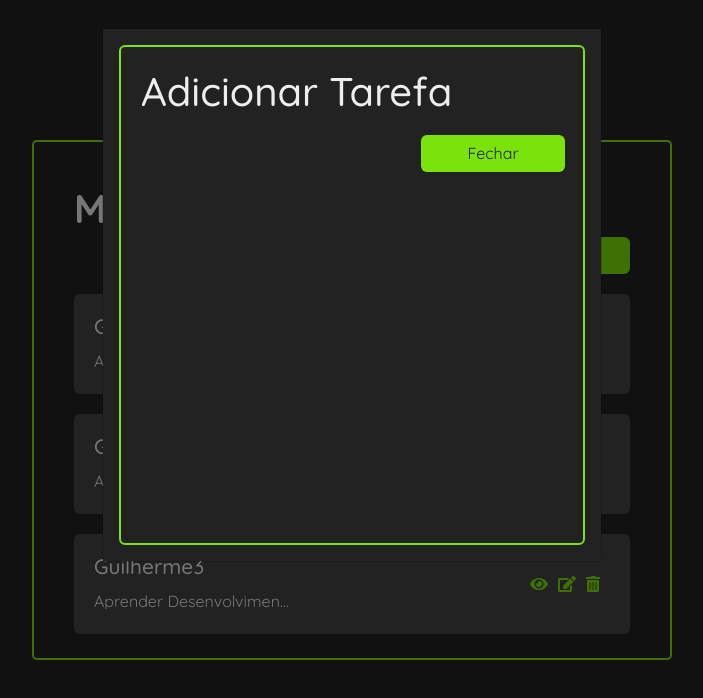
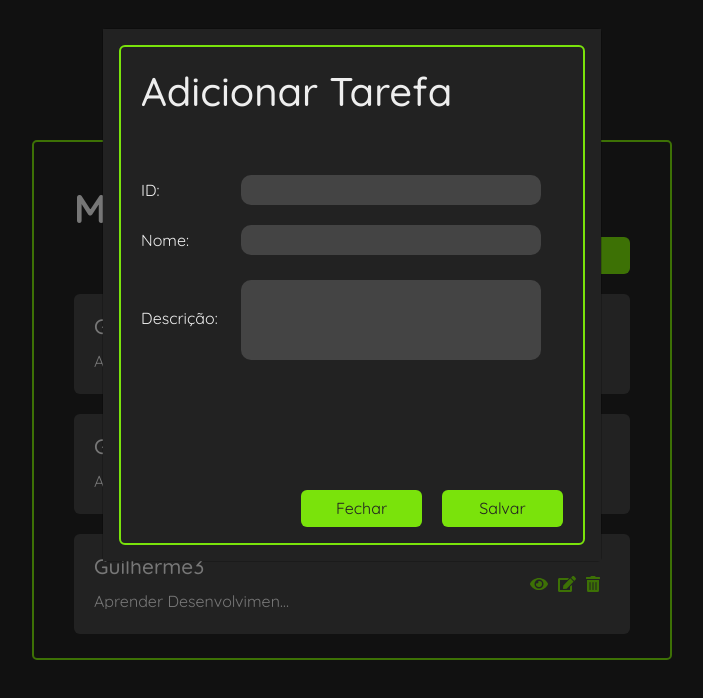
Before and after one commit to GuilhermeOlavoLaux/Projeto-Tasks, a React (Create React App) app: page / in a window 1280 px wide. Both pictures are taken after a click on the button "Adicionar". Shown: the top 698 px of the page, without its empty margins (288-991 px from the left). Built offline with nearby package versions, Linux system fonts and the light colour scheme.

Commit message:
adiciona css da modal de adicionar task

```diff
--- a/src/Components/AddTaskModal.js
+++ b/src/Components/AddTaskModal.js
@@ -21,7 +21,27 @@ export default function AddTask(props) {
         <Modal.Body className='add-task-modal'>
           <div className='add-task-container'>
             <h1>Adicionar Tarefa</h1>
-            <Button onClick={handleClose}>Fechar</Button>
+
+
+            <div className='id-input-container'>
+              <p>ID:</p>
+              <input></input>
+            </div>
+
+            <div className='name-input-container'>
+              <p>Nome:</p>
+              <input></input>
+            </div>
+
+            <div className='description-input-container'>
+              <p>Descrição:</p>
+              <textarea></textarea>
+            </div>
+
+            <div className='buttons-container'>
+              <Button onClick={handleClose}>Fechar</Button>
+              <Button onClick={handleClose}>Salvar</Button>
+            </div>
           </div>
         </Modal.Body>
       </Modal>
--- a/src/Components/assets/_AddTaskModal.scss
+++ b/src/Components/assets/_AddTaskModal.scss
@@ -12,48 +12,81 @@
       padding-left: 20px;
       padding-top: 20px;
     }
-    .edits-container {
+
+    .id-input-container {
+      margin-top: 60px;
+      margin-left: 20px;
+      align-items: center;
       display: flex;
-      justify-content: space-between;
-      align-items: center;
-      margin-right: 20px;
 
-      h4 {
-        padding-left: 20px;
+      p {
+        padding-right: 48px;
         color: $text-white;
+        width: 100px;
       }
 
-      p {
-        margin-top: 10px;
-        padding: 20px;
-        color: $text-white;
-        width: 455px;
-        overflow: auto;
-        height: 200px;
-      }
-      svg {
-        cursor: pointer;
-      }
-    }
-    .input-name-container {
-      display: flex;
-      justify-content: space-between;
-      align-items: center;
-      width: 200px;
-      display: none;
-      margin: 20px;
-      svg {
-        cursor: pointer;
-      }
-      .input-name {
-        margin-top: 20px;
-        margin-right: 20px;
+      input {
         background-color: $grey-200;
         color: $text-white;
         border-radius: 10px;
         border: none;
+        height: 30px;
+        padding: 10px;
+        width: 300px;
       }
     }
+
+    .name-input-container {
+      margin-top: 20px;
+      margin-left: 20px;
+      align-items: center;
+      display: flex;
+
+      p {
+        color: $text-white;
+        width: 100px;
+
+      }
+
+      input {
+        background-color: $grey-200;
+        color: $text-white;
+        border-radius: 10px;
+        border: none;
+        height: 30px;
+        padding: 10px;
+        width: 300px;
+      }
+    }
+
+    .description-input-container {
+      margin-top: 20px;
+      margin-left: 20px;
+      align-items: center;
+      display: flex;
+      p {
+        color: $text-white;
+        width: 100px;
+      }
+      textarea {
+        margin-top: 5px;
+        padding: 10px;
+        width: 300px;
+        height: 80px;
+        background-color: $grey-200;
+        color: $text-white;
+        border-radius: 10px;
+        border: none;
+        resize: none;
+      }
+    }
+
+    .buttons-container {
+      display: flex;
+
+      margin-top: 130px;
+      margin-left: 160px;
+      margin-right: 20px;
 
       button {
         background-color: $green-light;
@@ -64,8 +97,8 @@
         width: 9rem;
         font-family: 'Quicksand', sans-serif;
         font-size: 1rem;
-      margin: 20px 300px;
-
+        margin-left: 20px;
+      }
       :hover {
         cursor: pointer;
         background-color: $grey-200 !important;
@@ -73,60 +106,5 @@
         transition: 0.5s;
       }
     }
-    .text-description-container {
-      display: flex;
-      justify-content: space-between;
-      align-items: center;
-      h4 {
-        margin-top: 20px;
-        padding-left: 20px;
-        color: $text-white;
-      }
-      p {
-        margin-top: 10px;
-        max-height: 100px;
-        padding: 0px 0px 20px 20px;
-        color: $text-white;
-        width: 400px;
-        overflow: auto;
-      }
-      svg {
-        margin-right: 20px;
-        cursor: pointer;
   }
 }
-
-    .input-description-container {
-      display: none;
-      justify-content: space-between;
-      align-items: center;
-      width: 200px;
-
-      .description-container {
-        display: flex;
-        justify-content: space-between;
-        align-items: center;
-
-        .input-description {
-          margin-top: 5px;
-          margin-left: 20px;
-          width: 380px;
-          height: 80px;
-          background-color: $grey-200;
-          color: $text-white;
-          border-radius: 10px;
-          border: none;
-          resize: none;
-        }
-        svg {
-          margin-right: 23px;
-          cursor: pointer;
-        }
-      }
-    }
-  }
-  .button-modal {
-    position: absolute !important;
-    bottom: 0;
-  }
-}
--- a/src/Components/assets/index.css
+++ b/src/Components/assets/index.css
@@ -143,66 +143,97 @@ body * {
   padding-top: 20px;
 }
 
-.add-task-modal .add-task-container .edits-container {
+.add-task-modal .add-task-container .id-input-container {
+  margin-top: 60px;
+  margin-left: 20px;
+  -webkit-box-align: center;
+      -ms-flex-align: center;
+          align-items: center;
   display: -webkit-box;
   display: -ms-flexbox;
   display: flex;
-  -webkit-box-pack: justify;
-      -ms-flex-pack: justify;
-          justify-content: space-between;
-  -webkit-box-align: center;
-      -ms-flex-align: center;
-          align-items: center;
-  margin-right: 20px;
 }
 
-.add-task-modal .add-task-container .edits-container h4 {
-  padding-left: 20px;
+.add-task-modal .add-task-container .id-input-container p {
+  padding-right: 48px;
   color: #eee;
+  width: 100px;
 }
 
-.add-task-modal .add-task-container .edits-container p {
-  margin-top: 10px;
-  padding: 20px;
-  color: #eee;
-  width: 455px;
-  overflow: auto;
-  height: 200px;
-}
-
-.add-task-modal .add-task-container .edits-container svg {
-  cursor: pointer;
-}
-
-.add-task-modal .add-task-container .input-name-container {
-  display: -webkit-box;
-  display: -ms-flexbox;
-  display: flex;
-  -webkit-box-pack: justify;
-      -ms-flex-pack: justify;
-          justify-content: space-between;
-  -webkit-box-align: center;
-      -ms-flex-align: center;
-          align-items: center;
-  width: 200px;
-  display: none;
-  margin: 20px;
-}
-
-.add-task-modal .add-task-container .input-name-container svg {
-  cursor: pointer;
-}
-
-.add-task-modal .add-task-container .input-name-container .input-name {
-  margin-top: 20px;
-  margin-right: 20px;
+.add-task-modal .add-task-container .id-input-container input {
   background-color: #444444;
   color: #eee;
   border-radius: 10px;
   border: none;
+  height: 30px;
+  padding: 10px;
+  width: 300px;
 }
 
-.add-task-modal .add-task-container button {
+.add-task-modal .add-task-container .name-input-container {
+  margin-top: 20px;
+  margin-left: 20px;
+  -webkit-box-align: center;
+      -ms-flex-align: center;
+          align-items: center;
+  display: -webkit-box;
+  display: -ms-flexbox;
+  display: flex;
+}
+
+.add-task-modal .add-task-container .name-input-container p {
+  color: #eee;
+  width: 100px;
+}
+
+.add-task-modal .add-task-container .name-input-container input {
+  background-color: #444444;
+  color: #eee;
+  border-radius: 10px;
+  border: none;
+  height: 30px;
+  padding: 10px;
+  width: 300px;
+}
+
+.add-task-modal .add-task-container .description-input-container {
+  margin-top: 20px;
+  margin-left: 20px;
+  -webkit-box-align: center;
+      -ms-flex-align: center;
+          align-items: center;
+  display: -webkit-box;
+  display: -ms-flexbox;
+  display: flex;
+}
+
+.add-task-modal .add-task-container .description-input-container p {
+  color: #eee;
+  width: 100px;
+}
+
+.add-task-modal .add-task-container .description-input-container textarea {
+  margin-top: 5px;
+  padding: 10px;
+  width: 300px;
+  height: 80px;
+  background-color: #444444;
+  color: #eee;
+  border-radius: 10px;
+  border: none;
+  resize: none;
+}
+
+.add-task-modal .add-task-container .buttons-container {
+  display: -webkit-box;
+  display: -ms-flexbox;
+  display: flex;
+  margin-top: 130px;
+  margin-left: 160px;
+  margin-right: 20px;
+}
+
+.add-task-modal .add-task-container .buttons-container button {
   background-color: #7ae30b;
   color: #222222;
   height: 2.3rem;
@@ -211,92 +242,15 @@ body * {
   width: 9rem;
   font-family: 'Quicksand', sans-serif;
   font-size: 1rem;
-  margin: 20px 300px;
+  margin-left: 20px;
 }
 
-.add-task-modal .add-task-container button :hover {
+.add-task-modal .add-task-container .buttons-container :hover {
   cursor: pointer;
   background-color: #444444 !important;
   color: #7ae30b;
   -webkit-transition: 0.5s;
   transition: 0.5s;
-}
-
-.add-task-modal .add-task-container .text-description-container {
-  display: -webkit-box;
-  display: -ms-flexbox;
-  display: flex;
-  -webkit-box-pack: justify;
-      -ms-flex-pack: justify;
-          justify-content: space-between;
-  -webkit-box-align: center;
-      -ms-flex-align: center;
-          align-items: center;
-}
-
-.add-task-modal .add-task-container .text-description-container h4 {
-  margin-top: 20px;
-  padding-left: 20px;
-  color: #eee;
-}
-
-.add-task-modal .add-task-container .text-description-container p {
-  margin-top: 10px;
-  max-height: 100px;
-  padding: 0px 0px 20px 20px;
-  color: #eee;
-  width: 400px;
-  overflow: auto;
-}
-
-.add-task-modal .add-task-container .text-description-container svg {
-  margin-right: 20px;
-  cursor: pointer;
-}
-
-.add-task-modal .add-task-container .input-description-container {
-  display: none;
-  -webkit-box-pack: justify;
-      -ms-flex-pack: justify;
-          justify-content: space-between;
-  -webkit-box-align: center;
-      -ms-flex-align: center;
-          align-items: center;
-  width: 200px;
-}
-
-.add-task-modal .add-task-container .input-description-container .description-container {
-  display: -webkit-box;
-  display: -ms-flexbox;
-  display: flex;
-  -webkit-box-pack: justify;
-      -ms-flex-pack: justify;
-          justify-content: space-between;
-  -webkit-box-align: center;
-      -ms-flex-align: center;
-          align-items: center;
-}
-
-.add-task-modal .add-task-container .input-description-container .description-container .input-description {
-  margin-top: 5px;
-  margin-left: 20px;
-  width: 380px;
-  height: 80px;
-  background-color: #444444;
-  color: #eee;
-  border-radius: 10px;
-  border: none;
-  resize: none;
-}
-
-.add-task-modal .add-task-container .input-description-container .description-container svg {
-  margin-right: 23px;
-  cursor: pointer;
-}
-
-.add-task-modal .button-modal {
-  position: absolute !important;
-  bottom: 0;
 }
 
 .inspect-modal {
```
Also changed, not shown: 1 other file (tests, documents, lock files or other folders). Lines whose indentation alone changed are shown as unchanged.
